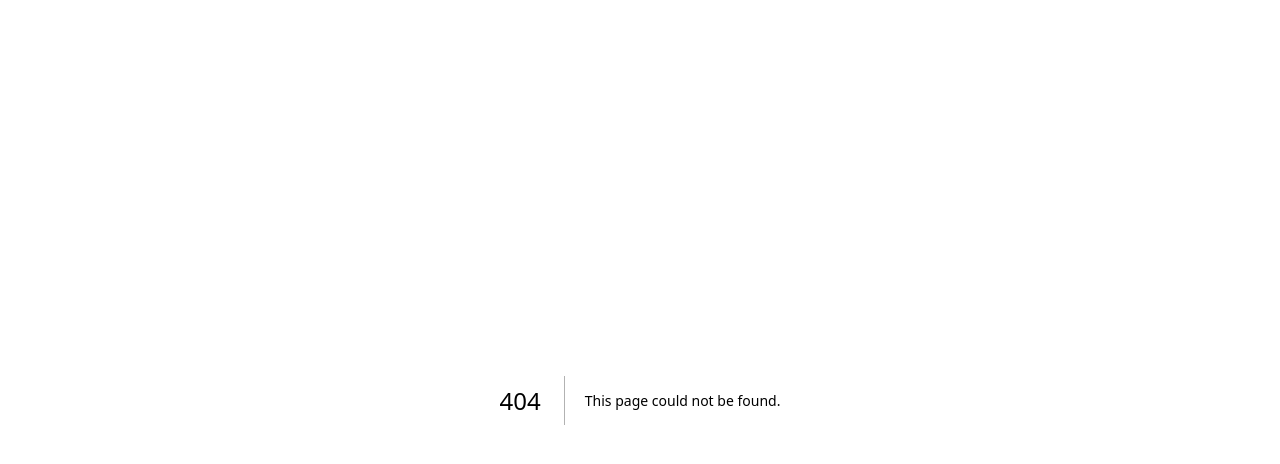
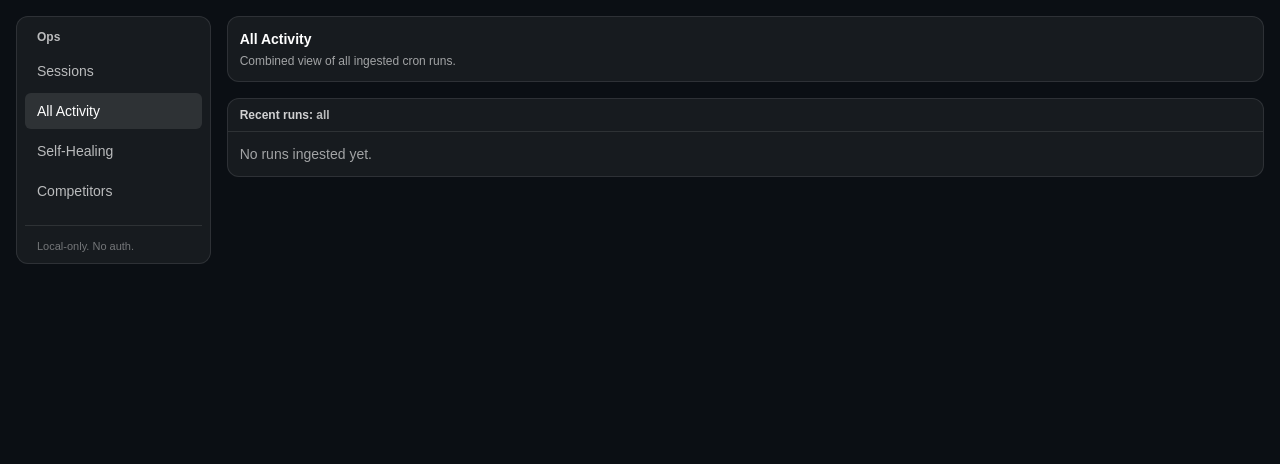
Before and after one commit to krishmunjapara/ampere-ops-dashboard, a Next.js app: page /activity in a window 1280 px wide. Before the commit this address had no page. Shown: the top 464 px of the page. Built offline with nearby package versions, Linux system fonts and the light colour scheme; no server answers; the database is empty.

Commit message:
feat: add All Activity page

```diff
--- /dev/null
+++ b/src/app/activity/page.tsx
@@ -0,0 +1,18 @@
+import Shell from '@/components/Shell';
+import RunsList from '@/components/RunsList';
+
+export default function ActivityPage() {
+  return (
+    <Shell>
+      <div className="space-y-4">
+        <div className="rounded-xl border border-white/10 bg-white/5 p-3">
+          <div className="text-sm font-semibold">All Activity</div>
+          <div className="mt-1 text-xs text-white/60">
+            Combined view of all ingested cron runs.
+          </div>
+        </div>
+        <RunsList type="" />
+      </div>
+    </Shell>
+  );
+}
--- a/src/components/RunsList.tsx
+++ b/src/components/RunsList.tsx
@@ -29,7 +29,8 @@ export default function RunsList({ type }: { type: string }) {
 
     async function load() {
       try {
-        const res = await fetch(`/api/runs?type=${encodeURIComponent(type)}&limit=50`, { cache: 'no-store' });
+        const qsType = type ? `type=${encodeURIComponent(type)}&` : '';
+        const res = await fetch(`/api/runs?${qsType}limit=50`, { cache: 'no-store' });
         const json = await res.json();
         if (!alive) return;
         if (!json.ok) {
@@ -55,7 +56,7 @@ export default function RunsList({ type }: { type: string }) {
   return (
     <div className="rounded-xl border border-white/10 bg-white/5">
       <div className="border-b border-white/10 px-3 py-2 text-xs font-semibold text-white/80">
-        Recent runs: <span className="text-white/70">{type}</span>
+        Recent runs: <span className="text-white/70">{type || 'all'}</span>
       </div>
       <div className="p-3">
         {error ? <div className="text-sm text-red-300">{error}</div> : null}
--- a/src/components/Shell.tsx
+++ b/src/components/Shell.tsx
@@ -22,6 +22,9 @@ export default function Shell({ children }: { children: React.ReactNode }) {
             <Link href="/" className={navClass(pathname === '/')}>
               Sessions
             </Link>
+            <Link href="/activity" className={navClass(pathname === '/activity')}>
+              All Activity
+            </Link>
             <Link href="/self-healing" className={navClass(pathname === '/self-healing')}>
               Self-Healing
             </Link>
```
